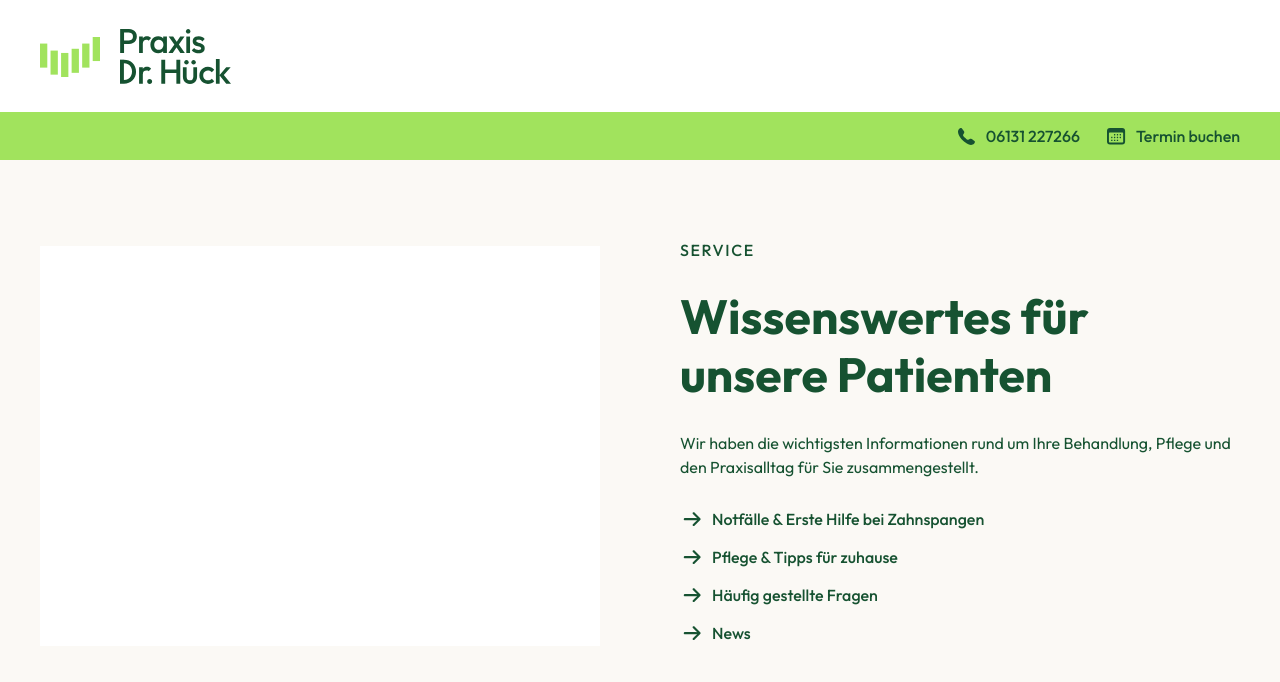
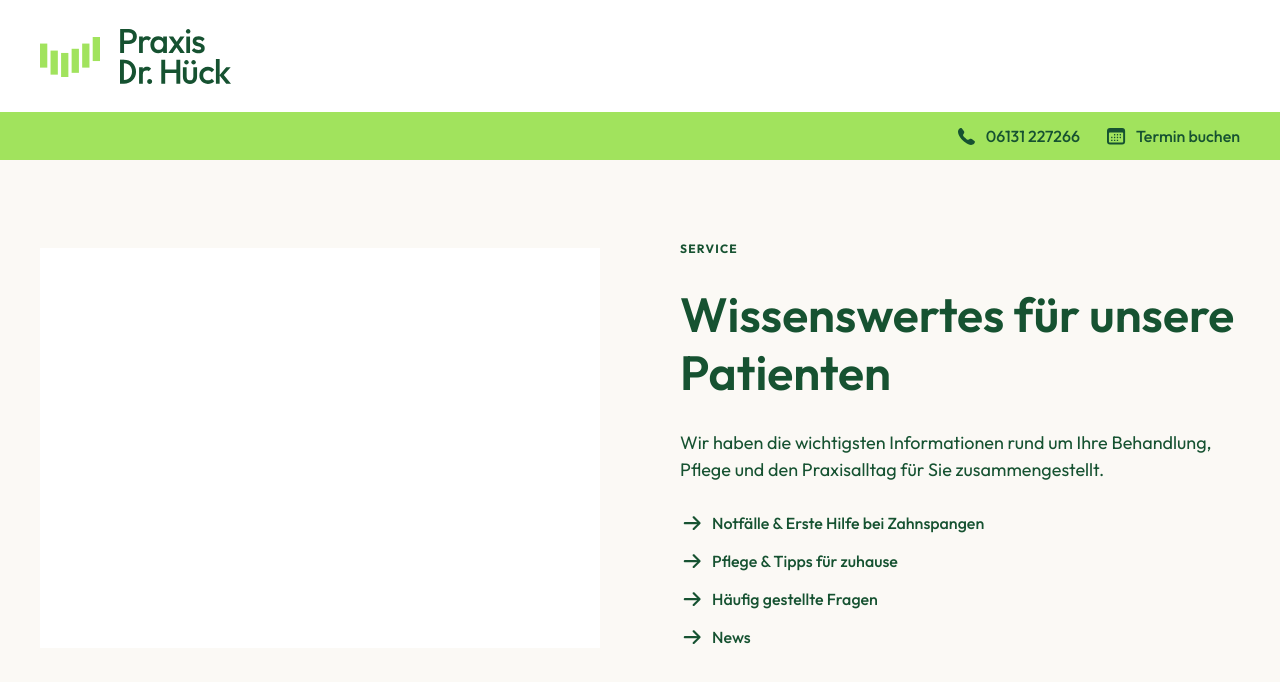
Before and after one commit to mstnwl/geradezaehne, a Next.js app: page / in a window 1280 px wide. Shown: the top 682 px of the page. Built offline with nearby package versions, Linux system fonts and the light colour scheme.

Commit message:
fix: stream Storyblok content and adjust service type
Wrap the header and service module in Suspense, and set the headline, eyebrow, and desktop paragraph sizes.

```diff
--- a/app/globals.css
+++ b/app/globals.css
@@ -15,9 +15,9 @@
   --text-menu--line-height: 1.5rem;
   --text-menu--font-weight: 500;
 
-  --text-headline: 2rem;
+  --text-headline: 2.25rem;
   --text-headline--line-height: 1.2;
-  --text-headline--font-weight: 700;
+  --text-headline--font-weight: 600;
 
   --spacing-header: 7rem;
   --spacing-bar: 3rem;
--- a/app/layout.tsx
+++ b/app/layout.tsx
@@ -1,3 +1,4 @@
+import { Suspense } from "react";
 import type { Metadata } from "next";
 import { Outfit } from "next/font/google";
 import { SiteHeader } from "@/components/header/site-header";
@@ -7,30 +8,36 @@ import "./globals.css";
 
 const outfit = Outfit({
   subsets: ["latin"],
-  weight: ["400", "500", "700"],
+  weight: ["400", "500", "600", "700"],
 });
-
-export const instant = false;
 
 export const metadata: Metadata = {
   title: "Praxis Dr. Hück",
   description: "Praxis Dr. Hück",
 };
 
-export default async function RootLayout({ children }: LayoutProps<"/">) {
+async function SiteHeaderData() {
   const [navigation, openingHours] = await Promise.all([
     getMainNavigation(),
     getOpeningHours(),
   ]);
 
   return (
+    <SiteHeader
+      desktop={navigation.desktop}
+      mobile={navigation.mobile}
+      openingHours={openingHours}
+    />
+  );
+}
+
+export default function RootLayout({ children }: LayoutProps<"/">) {
+  return (
     <html lang="de" className={`${outfit.className} h-full`}>
       <body className="flex min-h-full flex-col bg-background text-ink">
-        <SiteHeader
-          desktop={navigation.desktop}
-          mobile={navigation.mobile}
-          openingHours={openingHours}
-        />
+        <Suspense fallback={null}>
+          <SiteHeaderData />
+        </Suspense>
         {children}
       </body>
     </html>
--- a/app/page.tsx
+++ b/app/page.tsx
@@ -1,12 +1,19 @@
+import { Suspense } from "react";
 import { ServiceModule } from "@/components/service-module";
 import { getServiceModule } from "@/lib/service-module";
 
-export default async function Home() {
+async function ServiceModuleData() {
   const service = await getServiceModule();
 
+  return <ServiceModule service={service} />;
+}
+
+export default function Home() {
   return (
     <main>
-      <ServiceModule service={service} />
+      <Suspense fallback={null}>
+        <ServiceModuleData />
+      </Suspense>
     </main>
   );
 }
--- a/components/service-module.tsx
+++ b/components/service-module.tsx
@@ -50,12 +50,16 @@ export function ServiceModule({ service }: { service: ServiceModuleContent }) {
           <ServiceFrame image={service.image} />
         </div>
         <div className="contents lg:flex lg:flex-col lg:gap-nav">
-          <p className="text-nav text-ink uppercase tracking-widest">{service.eyebrow}</p>
+          <p className="text-[12px] font-bold text-ink uppercase tracking-widest">
+            {service.eyebrow}
+          </p>
           <h2 className="text-headline text-ink">{service.headline}</h2>
           <div className="lg:hidden">
             <ServiceFrame image={service.image} />
           </div>
-          <p className="text-base leading-normal font-normal text-ink">{service.text}</p>
+          <p className="text-base leading-normal font-normal text-ink lg:text-[18px]">
+            {service.text}
+          </p>
           <ul className="flex flex-col gap-pair">
             {service.links.map((link, index) => (
               <li key={`${link.name}-${index}`}>
--- a/lib/service-module.ts
+++ b/lib/service-module.ts
@@ -1,5 +1,3 @@
-import { cacheLife } from "next/cache";
-
 export type ServiceLink = {
   name: string;
   href: string;
@@ -178,7 +176,7 @@ async function readServiceModule(token: string, region: string, version: string)
   url.searchParams.set("version", version);
   url.searchParams.set("token", token);
 
-  const response = await fetch(url);
+  const response = await fetch(url, { cache: "no-store" });
 
   if (!response.ok) {
     return null;
@@ -197,9 +195,6 @@ async function readServiceModule(token: string, region: string, version: string)
 }
 
 async function loadServiceModule(token: string, region: string) {
-  "use cache";
-  cacheLife("seconds");
-
   try {
     const published = await readServiceModule(token, region, "published");
 
```
